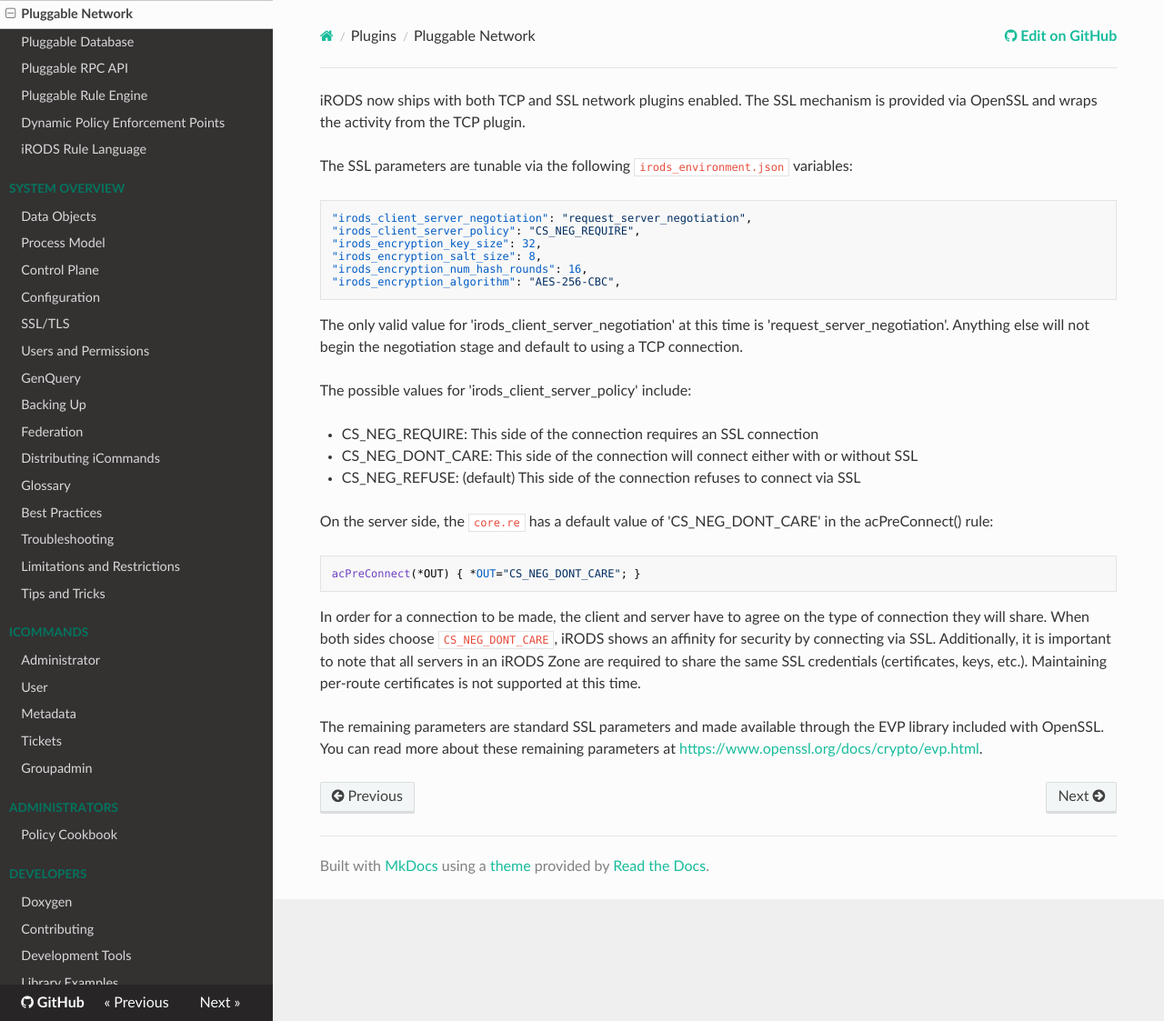
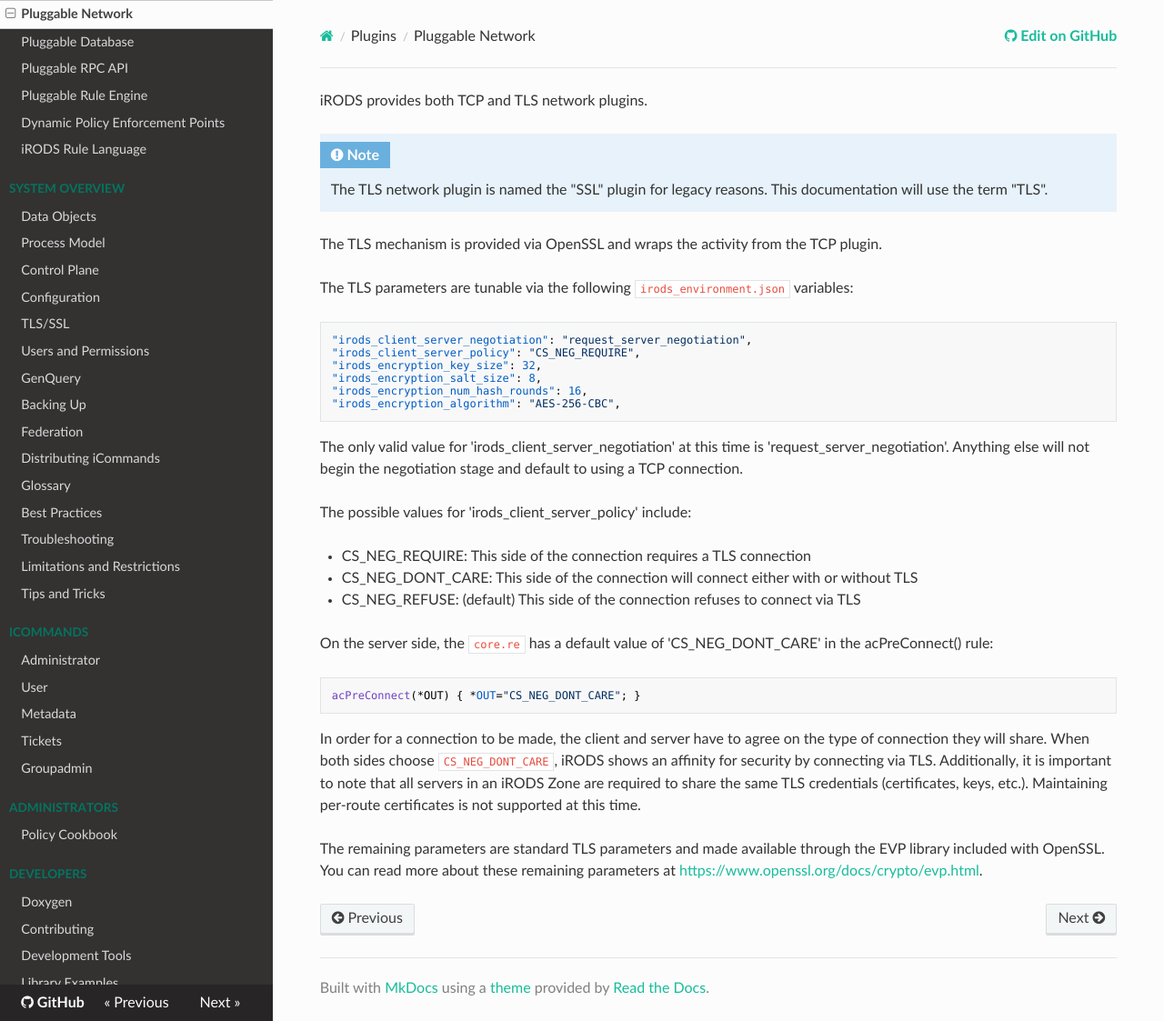
Before and after one commit to irods/irods_docs, an MkDocs documentation site: the page built from docs/plugins/pluggable_network.md, in a window 1280 px wide and 1123 px high. Shown: the whole window at 91% size. Built offline with MkDocs 1.6.1, drawn with Linux system fonts in a browser that asks for light colours; nearby versions of some CDN libraries.

Commit message:
[irods/irods#2626] Replace "SSL" with "TLS" where appropriate

```diff
--- a/docs/plugins/pluggable_network.md
+++ b/docs/plugins/pluggable_network.md
@@ -1,8 +1,13 @@
 #
 
-iRODS now ships with both TCP and SSL network plugins enabled.  The SSL mechanism is provided via OpenSSL and wraps the activity from the TCP plugin.
+iRODS provides both TCP and TLS network plugins.
 
-The SSL parameters are tunable via the following `irods_environment.json` variables:
+!!! Note
+    The TLS network plugin is named the "SSL" plugin for legacy reasons. This documentation will use the term "TLS".
+
+The TLS mechanism is provided via OpenSSL and wraps the activity from the TCP plugin.
+
+The TLS parameters are tunable via the following `irods_environment.json` variables:
 
 ~~~
 "irods_client_server_negotiation": "request_server_negotiation",
@@ -17,9 +22,9 @@ The only valid value for 'irods_client_server_negotiation' at this time is 'requ
 
 The possible values for 'irods_client_server_policy' include:
 
-- CS_NEG_REQUIRE: This side of the connection requires an SSL connection
-- CS_NEG_DONT_CARE: This side of the connection will connect either with or without SSL
-- CS_NEG_REFUSE: (default) This side of the connection refuses to connect via SSL
+- CS_NEG_REQUIRE: This side of the connection requires a TLS connection
+- CS_NEG_DONT_CARE: This side of the connection will connect either with or without TLS
+- CS_NEG_REFUSE: (default) This side of the connection refuses to connect via TLS
 
 On the server side, the `core.re` has a default value of 'CS_NEG_DONT_CARE' in the acPreConnect() rule:
 
@@ -27,6 +32,6 @@ On the server side, the `core.re` has a default value of 'CS_NEG_DONT_CARE' in t
 acPreConnect(*OUT) { *OUT="CS_NEG_DONT_CARE"; }
 ~~~
 
-In order for a connection to be made, the client and server have to agree on the type of connection they will share.  When both sides choose `CS_NEG_DONT_CARE`, iRODS shows an affinity for security by connecting via SSL.  Additionally, it is important to note that all servers in an iRODS Zone are required to share the same SSL credentials (certificates, keys, etc.).  Maintaining per-route certificates is not supported at this time.
+In order for a connection to be made, the client and server have to agree on the type of connection they will share.  When both sides choose `CS_NEG_DONT_CARE`, iRODS shows an affinity for security by connecting via TLS.  Additionally, it is important to note that all servers in an iRODS Zone are required to share the same TLS credentials (certificates, keys, etc.).  Maintaining per-route certificates is not supported at this time.
 
-The remaining parameters are standard SSL parameters and made available through the EVP library included with OpenSSL.  You can read more about these remaining parameters at [https://www.openssl.org/docs/crypto/evp.html](https://www.openssl.org/docs/crypto/evp.html).
+The remaining parameters are standard TLS parameters and made available through the EVP library included with OpenSSL.  You can read more about these remaining parameters at [https://www.openssl.org/docs/crypto/evp.html](https://www.openssl.org/docs/crypto/evp.html).
--- a/mkdocs.yml
+++ b/mkdocs.yml
@@ -54,7 +54,7 @@ nav:
     - Process Model: 'system_overview/process_model.md'
     - Control Plane: 'system_overview/control_plane.md'
     - Configuration: 'system_overview/configuration.md'
-    - SSL/TLS: 'system_overview/ssl_and_tls.md'
+    - TLS/SSL: 'system_overview/tls.md'
     - Users and Permissions: 'system_overview/users_and_permissions.md'
     - GenQuery: 'system_overview/genquery.md'
     - Backing Up: 'system_overview/backing_up.md'
```
Also changed, not shown: docs/plugins/pluggable_authentication.md (+6 -6 lines), docs/system_overview/configuration.md (+5 -5 lines), docs/system_overview/tls.md (renamed from docs/system_overview/ssl_and_tls.md, +7 -6 lines).
